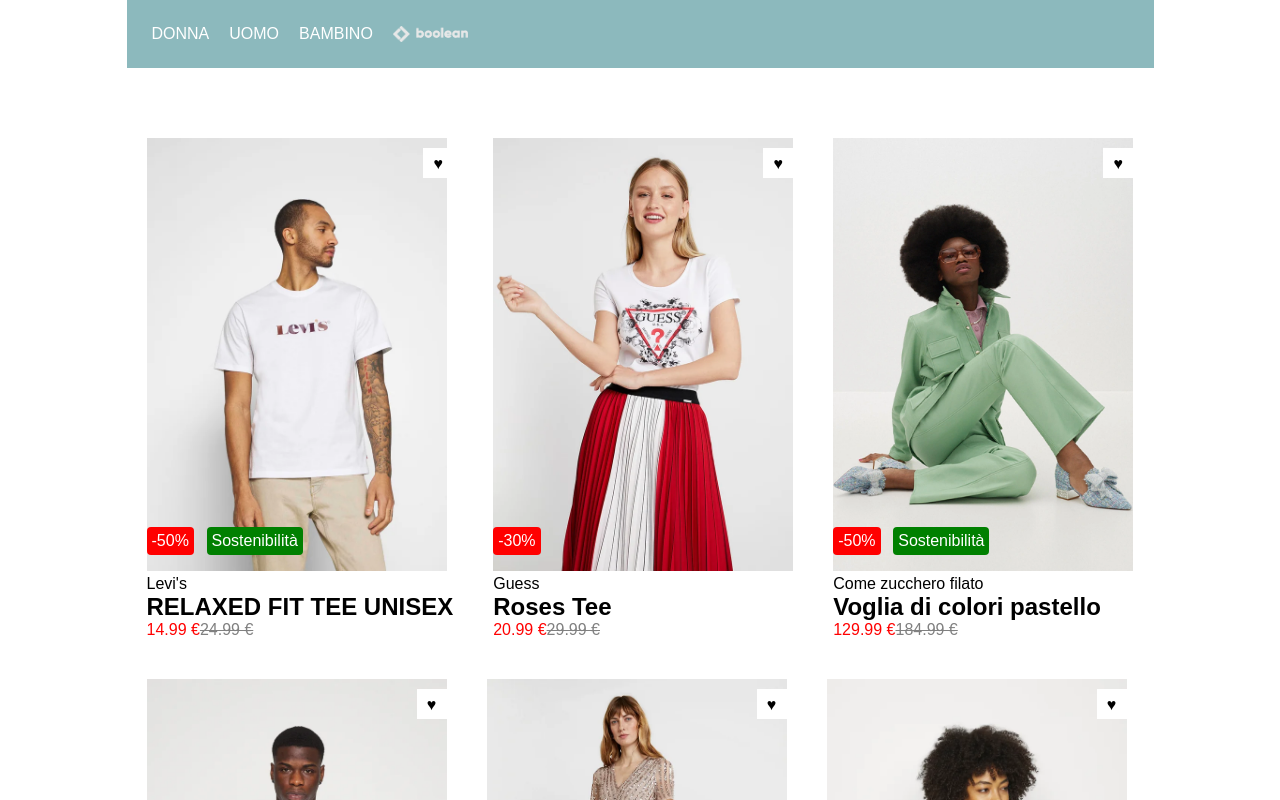
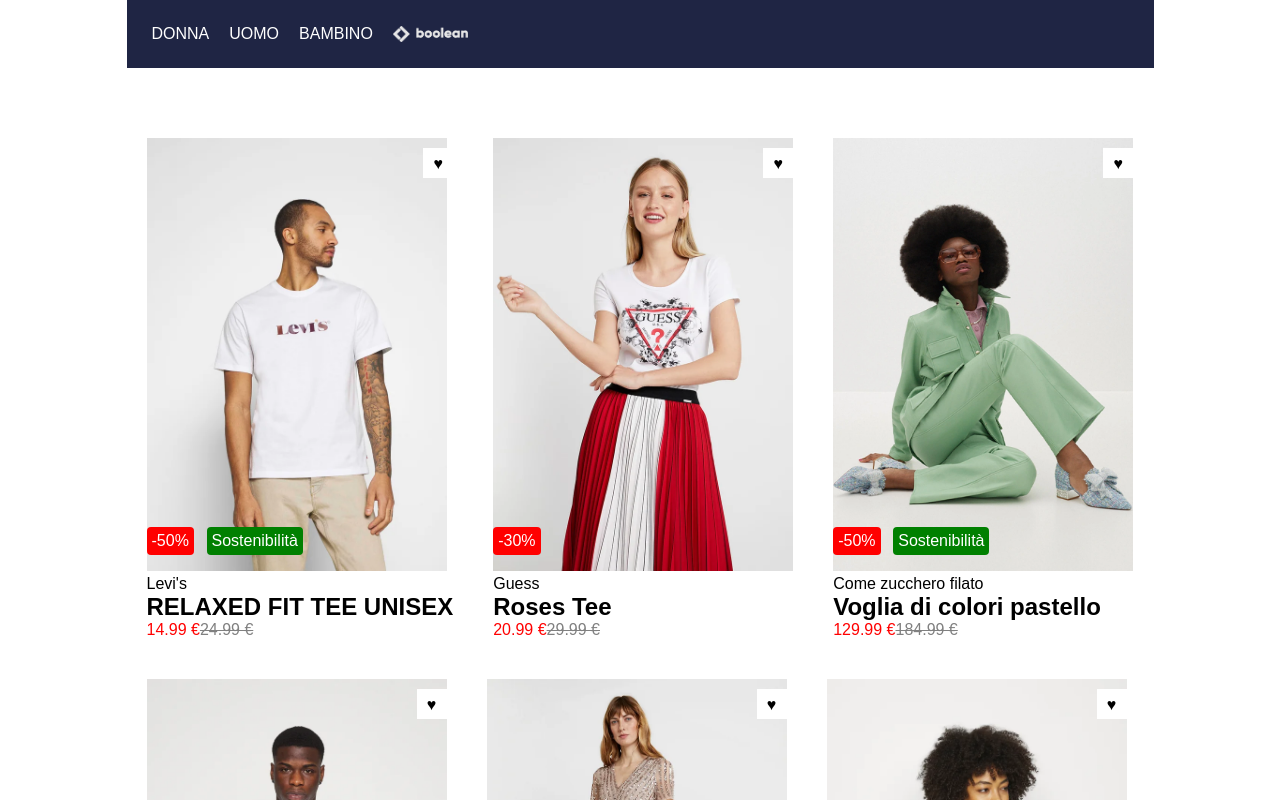
Before and after one commit to fabiomazzilli85/Boolando-Vue, a Vue app: page / in a window 1280 px wide. Shown: the top 800 px of the page. Built offline with nearby package versions, Linux system fonts and the light colour scheme.

Commit message:
Background color Navbar e color white

```diff
--- a/src/components/Navbar.vue
+++ b/src/components/Navbar.vue
@@ -42,7 +42,8 @@
 }
 
 .main_nav {
-    background-color: #8CB9BD;
+    background-color: #1F2544;
+    color: white;
     width: 100%;
     display: flex;
     align-items: center;
```
